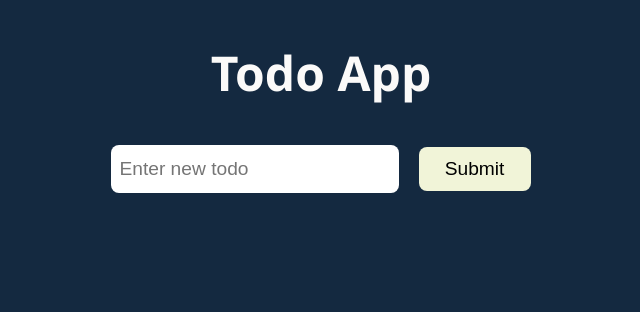
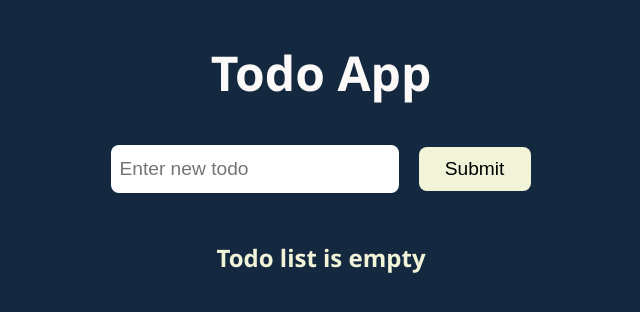
Before and after one commit to Waldemar-00/react-again, a React (Create React App) app in the folder 24-todo-app-1.0/: page / in a window 1280 px wide. Shown: the top 312 px of the page, without its empty margins (319-959 px from the left). Built offline with nearby package versions, Linux system fonts and the light colour scheme.

Commit message:
Added an empty message.

```diff
--- a/24-todo-app-1.0/src/components/Todos/TodoList.js
+++ b/24-todo-app-1.0/src/components/Todos/TodoList.js
@@ -1,5 +1,6 @@
 import styles from './TodoList.module.css'
 function TodoList({ notes, handleDeleteNote }) {
+  if (!notes.length) return <h2 className={styles.empty}>Todo list is empty</h2>
   return (
     <ul className={styles.todoList}>
       {notes.map((note, index) => (
--- a/24-todo-app-1.0/src/components/Todos/TodoList.module.css
+++ b/24-todo-app-1.0/src/components/Todos/TodoList.module.css
@@ -1,5 +1,9 @@
 .todoList {
   list-style: none;
+  margin-top: 3rem;
+}
+.empty {
+  color: #f1f4d8;
   margin-top: 3rem;
 }
 .todoList li {
```
